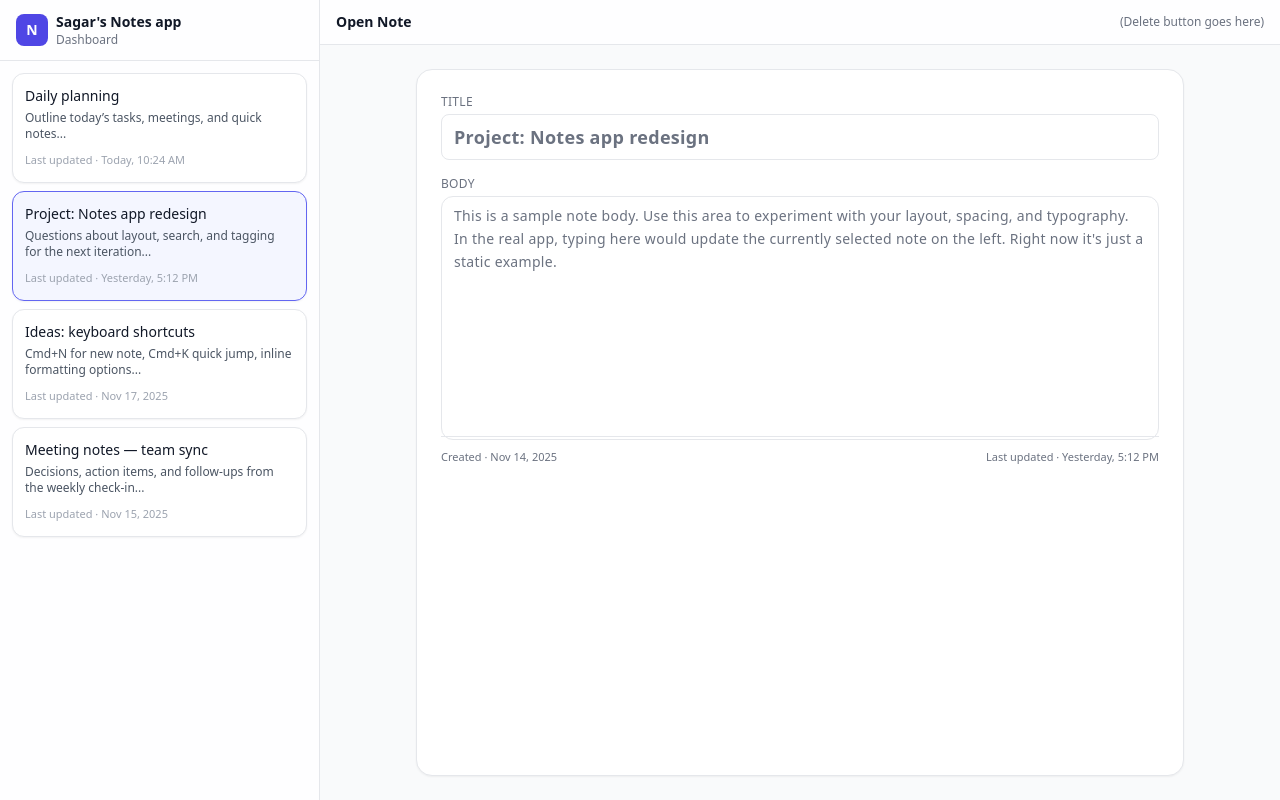
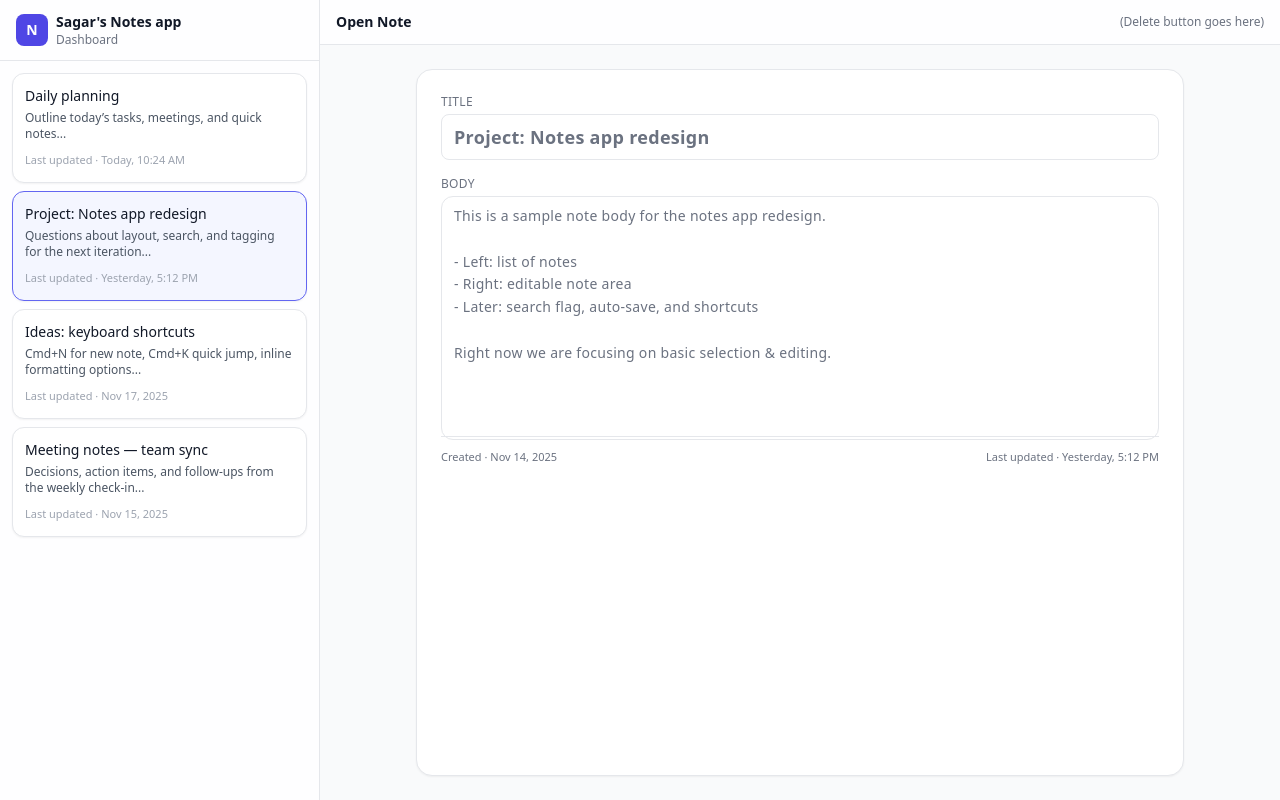
Before and after one commit to SagarPurohit-Codal/notes-reacts-app, a React app: page / in a window 1280 px wide. Built offline with nearby package versions, Linux system fonts and the light colour scheme; the HTML template or start-up script is replaced by a standard one.

Commit message:
add note selection state and clickable sidebar

```diff
--- a/src/components/NoteEditor.jsx
+++ b/src/components/NoteEditor.jsx
@@ -18,7 +18,8 @@ export default function NoteEditor({ note }) {
     }
 
     return (
-    <main className="flex min-w-0 flex-1 flex-col">
+      // 👇 key forces a remount when note.id changes
+      <main key={note.id} className="flex min-w-0 flex-1 flex-col">
         {/* Top bar for current note */}
         <header className="flex items-center justify-between border-b bg-white/90 px-4 py-3">
           <div>
--- a/src/components/NotesSidebar.jsx
+++ b/src/components/NotesSidebar.jsx
@@ -8,7 +8,11 @@ import React from "react";
  * - List of notes
  *
  */
-export default function NotesSidebar({ notes, selectedNoteId }) {
+export default function NotesSidebar({
+  notes,
+  selectedNoteId,
+  onSelectNote,
+}) {
   return (
     <aside className="flex w-80 shrink-0 flex-col border-r bg-white/90">
       {/* Header */}
@@ -28,14 +32,16 @@ export default function NotesSidebar({ notes, selectedNoteId }) {
           const isActive = note.id === selectedNoteId;
 
           return (
-            <div
+            <button
               key={note.id}
+              type="button"
+              onClick={() => onSelectNote?.(note.id)}
               className={[
-                "flex flex-col rounded-xl border p-3 text-sm shadow-sm",
+                "flex w-full flex-col rounded-xl border p-3 text-left text-sm shadow-sm",
                 "transition-colors",
                 isActive
                   ? "border-indigo-500 bg-indigo-50/60"
-                  : "border-gray-200 bg-white hover:bg-gray-50 cursor-default",
+                  : "border-gray-200 bg-white hover:bg-gray-50",
               ].join(" ")}
             >
               <div className="flex items-center gap-2">
@@ -47,7 +53,7 @@ export default function NotesSidebar({ notes, selectedNoteId }) {
               <div className="mt-2 text-[11px] text-gray-400">
                 Last updated · {note.updated}
               </div>
-            </div>
+            </button>
           );
         })}
       </div>
--- a/src/dashboard.jsx
+++ b/src/dashboard.jsx
@@ -1,18 +1,35 @@
 // src/dashboard.jsx
-import React from "react";
+import React, { useState } from "react";
 import NotesSidebar from "./components/NotesSidebar";
 import NoteEditor from "./components/NoteEditor";
-import { mockNotes, mockOpenNote } from "./data/mockNotes";
+import {
+  initialNotes,
+  DEFAULT_SELECTED_NOTE_ID,
+} from "./data/mockNotes";
 
 export default function Dashboard() {
-  // For now, we pretend note with id "2" is selected.
-  // A later commit will use useState for selection.
-  const selectedNoteId = mockOpenNote.id;
+  const [notes] = useState(initialNotes);
+
+  const [selectedNoteId, setSelectedNoteId] = useState(
+    DEFAULT_SELECTED_NOTE_ID
+  );
+
+  // Find the note that should be displayed on the right
+  const selectedNote =
+    notes.find((note) => note.id === selectedNoteId) || notes[0];
+
+  const handleSelectNote = (noteId) => {
+    setSelectedNoteId(noteId);
+  };
 
   return (
     <div className="flex h-screen w-full bg-gray-50 text-gray-900">
-      <NotesSidebar notes={mockNotes} selectedNoteId={selectedNoteId} />
-      <NoteEditor note={mockOpenNote} />
+      <NotesSidebar
+        notes={notes}
+        selectedNoteId={selectedNoteId}
+        onSelectNote={handleSelectNote}
+      />
+      <NoteEditor note={selectedNote} />
     </div>
   );
 }
--- a/src/data/mockNotes.js
+++ b/src/data/mockNotes.js
@@ -1,14 +1,28 @@
-export const mockNotes = [
+export const initialNotes = [
     {
       id: "1",
-      title: "Daily planning ",
+      title: "Daily planning",
       preview: "Outline today’s tasks, meetings, and quick notes...",
+      body:
+        "Today’s plan:\n\n" +
+        "- Review open tasks for the notes app\n" +
+        "- Plan next UI improvements\n" +
+        "- Capture any ideas that come up\n\n" +
+        "Use this note to quickly jot down what needs to happen.",
+      created: "Nov 17, 2025",
       updated: "Today, 10:24 AM",
     },
     {
       id: "2",
       title: "Project: Notes app redesign",
       preview: "Questions about layout, search, and tagging for the next iteration...",
+      body:
+        "This is a sample note body for the notes app redesign.\n\n" +
+        "- Left: list of notes\n" +
+        "- Right: editable note area\n" +
+        "- Later: search flag, auto-save, and shortcuts\n\n" +
+        "Right now we are focusing on basic selection & editing.",
+      created: "Nov 14, 2025",
       updated: "Yesterday, 5:12 PM",
     },
     {
@@ -16,6 +30,13 @@ export const mockNotes = [
       title: "Ideas: keyboard shortcuts",
       preview:
         "Cmd+N for new note, Cmd+K quick jump, inline formatting options...",
+      body:
+        "Keyboard shortcut ideas:\n\n" +
+        "- Cmd/Ctrl + N → new note\n" +
+        "- Cmd/Ctrl + F → focus search\n" +
+        "- Cmd/Ctrl + B/I/U → formatting (future)\n\n" +
+        "Keep collecting ideas here.",
+      created: "Nov 10, 2025",
       updated: "Nov 17, 2025",
     },
     {
@@ -23,16 +44,19 @@ export const mockNotes = [
       title: "Meeting notes — team sync",
       preview:
         "Decisions, action items, and follow-ups from the weekly check-in...",
+      body:
+        "Weekly team sync notes:\n\n" +
+        "Decisions:\n" +
+        "- Start with a simple notes dashboard\n" +
+        "- Ship small, frequent commits\n\n" +
+        "Action items:\n" +
+        "- Implement selection state\n" +
+        "- Improve editor UX\n" +
+        "- Add new/delete in later commits.",
+      created: "Nov 8, 2025",
       updated: "Nov 15, 2025",
     },
   ];
 
-  export const mockOpenNote = {
-    id: "2",
-    title: "Project: Notes app redesign",
-    body:
-      "This is a sample note body. Use this area to experiment with your layout, spacing, and typography. " +
-      "In the real app, typing here would update the currently selected note on the left. Right now it's just a static example.",
-    created: "Nov 14, 2025",
-    updated: "Yesterday, 5:12 PM",
-  };
+  // Default selected note when the app starts.
+export const DEFAULT_SELECTED_NOTE_ID = "2";
```
Lines whose indentation alone changed are shown as unchanged.
